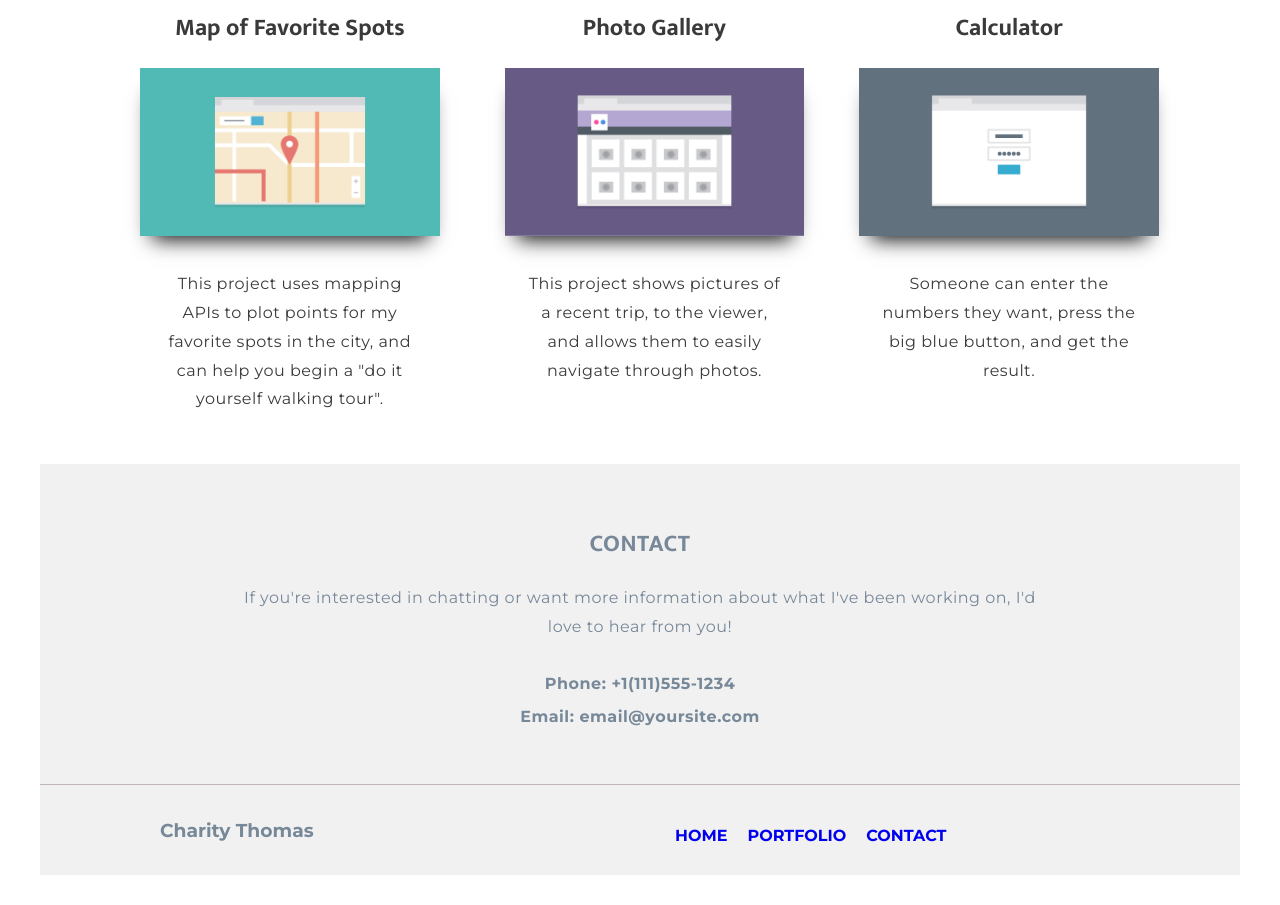
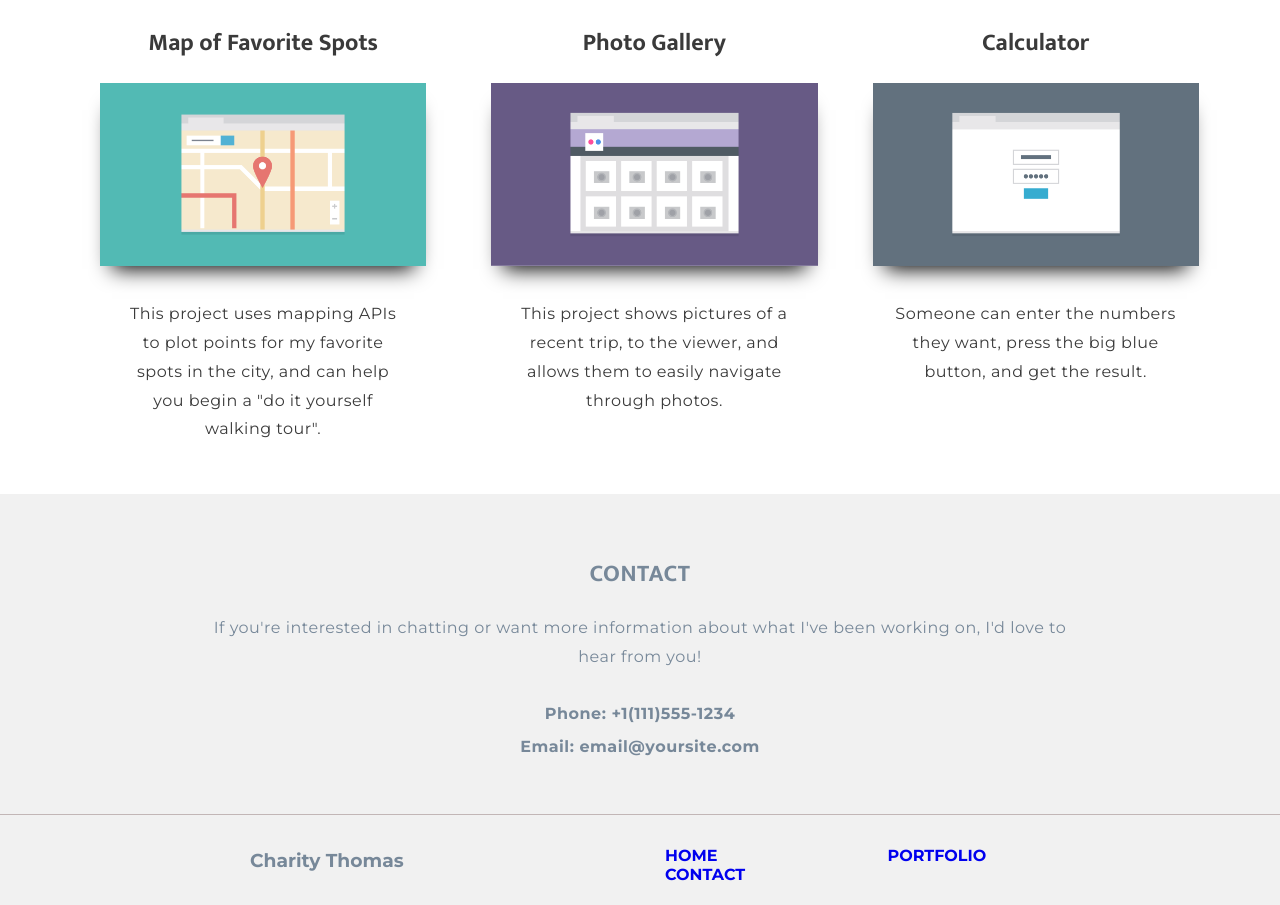
Before and after one commit to Charity-Thomas/Unit-2-Project, a plain HTML site: page index.html in a window 1280 px wide. Shown: the part 1094-1999 px from the top of the page. Before the commit the page ends 1969 px from the top, so only its background shows below. Drawn offline with Linux system fonts and the light colour scheme.

Commit message:
Adding Updated HTML & CSS Files.
Adding Updated HTML & CSS Files.

```diff
--- a/css/styles.css
+++ b/css/styles.css
@@ -3,6 +3,7 @@
 }
 .wrapper {
     width: 100%;
+    max-width: 1200px;
     margin: 0 auto;
 }
 .main-nav li,
@@ -330,9 +331,7 @@ span {
     header {
         overflow: auto;
     }
-    .wrapper {
-        max-width: 1200px;
-    }
+
     .main-nav li,
     .name {
         margin-top: 50px;
@@ -452,6 +451,18 @@ span {
         text-align: right;
         margin-right: 15px;
         margin-left: -15px;
-        padding: 10px;
+        padding-right: 72px;
     }
 }
+
+@media (min-width: 1200px) {
+    .footer-name {
+        text-align: left;
+        padding-left: 250px;
+    }
+  .full {
+        text-align: right;
+        padding-right: 170px;
+
+   }
+}
--- a/index.html
+++ b/index.html
@@ -8,9 +8,9 @@
   <link href="https://fonts.googleapis.com/css2?family=Montserrat:wght@300;400;700&family=Mukta:wght@500;600;700&display=swap" rel="stylesheet">
 </head>
 <body>
-  <div class="wrapper">
+
   <header>
-
+    <div class="wrapper">
     <div class="main-nav wrapper clearfix">
 
     <h1 class="name">Charity Thomas</h1>
@@ -28,6 +28,7 @@
     <p class="intro-paragraph">Hi! I'm a Front End Developer who loves Responsive Design and CSS.
       I recently finished a degree in Front-End Web Development, at Treehouse, and I am excited to put all my skills to use!</p>
   </section>
+ </div>
   </header>
 
   <main>
@@ -109,6 +110,6 @@
 
         </section>
     </footer>
-    </div>
+
   </body>
   </html>
```
